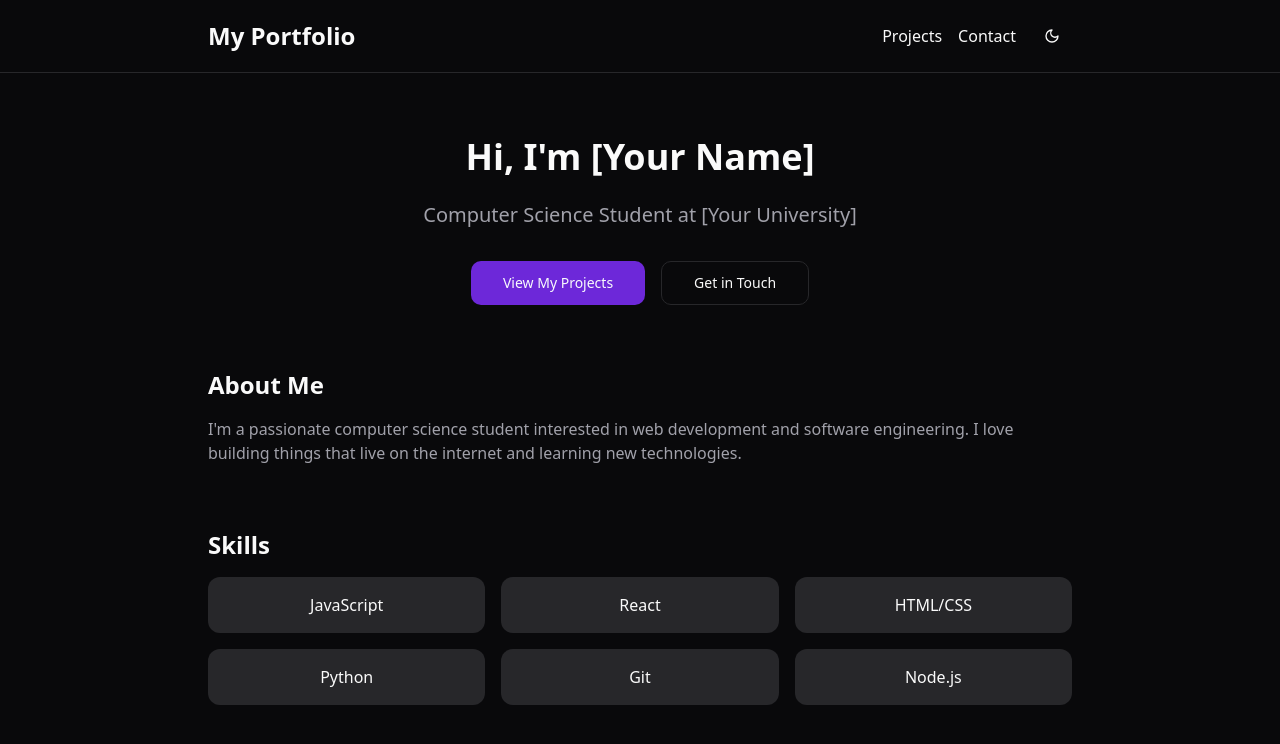
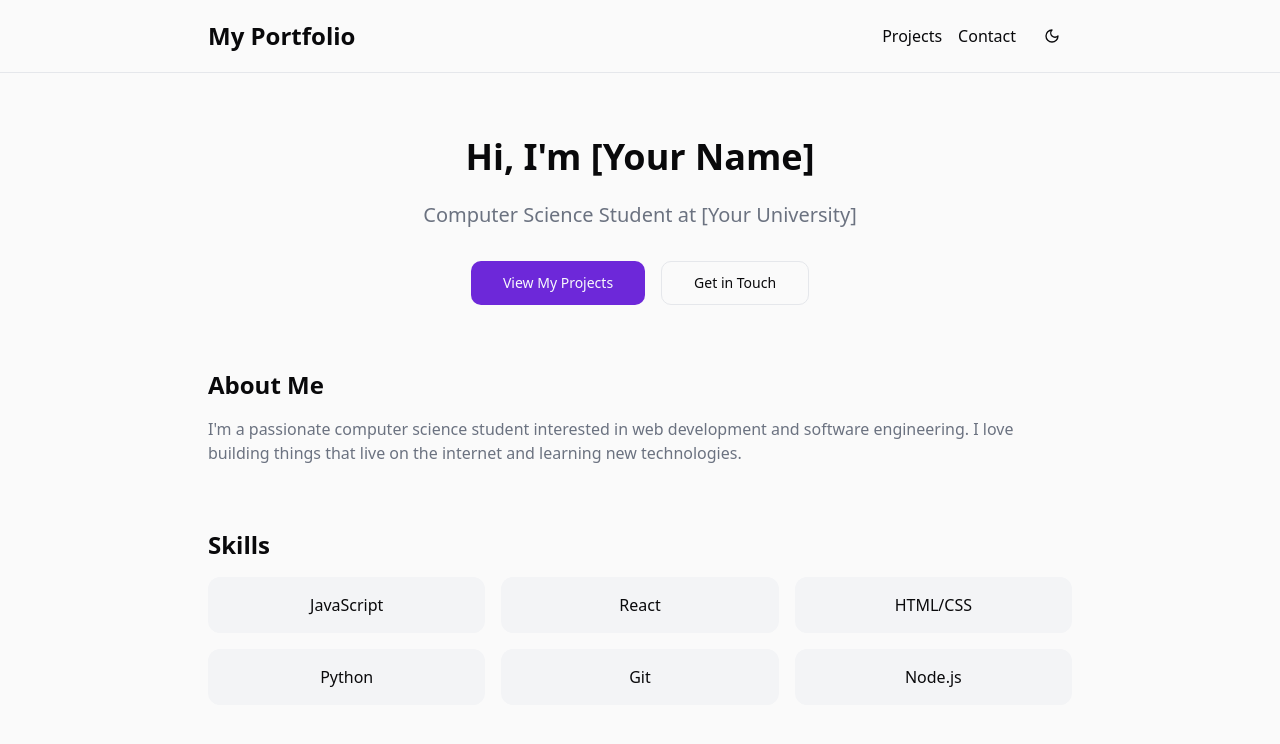
Before and after one commit to alumnisphere2025/alumnisphere-87, a React (Vite) app: page /home in a window 1280 px wide. Shown: the top 744 px of the page. Built offline with nearby package versions, Linux system fonts and the light colour scheme.

Commit message:
Fix: Improve theme contrast
Adjust theme contrast for better visibility in dark and light modes.

```diff
--- a/src/index.css
+++ b/src/index.css
@@ -1,41 +1,44 @@
+
 @tailwind base;
 @tailwind components;
 @tailwind utilities;
 
 @layer base {
   :root {
-    --background: 240 10% 3.9%;
-    --foreground: 0 0% 98%;
+    /* Light mode colors */
+    --background: 0 0% 98%;
+    --foreground: 240 10% 3.9%;
 
-    --card: 240 10% 3.9%;
-    --card-foreground: 0 0% 98%;
+    --card: 0 0% 100%;
+    --card-foreground: 240 10% 3.9%;
 
-    --popover: 240 10% 3.9%;
-    --popover-foreground: 0 0% 98%;
+    --popover: 0 0% 100%;
+    --popover-foreground: 240 10% 3.9%;
 
     --primary: 263.4 70% 50.4%;
     --primary-foreground: 210 40% 98%;
 
-    --secondary: 240 3.7% 15.9%;
-    --secondary-foreground: 0 0% 98%;
+    --secondary: 220 14.3% 95.9%;
+    --secondary-foreground: 220.9 39.3% 11%;
 
-    --muted: 240 3.7% 15.9%;
-    --muted-foreground: 240 5% 64.9%;
+    --muted: 220 14.3% 95.9%;
+    --muted-foreground: 220 8.9% 46.1%;
 
-    --accent: 240 3.7% 15.9%;
-    --accent-foreground: 0 0% 98%;
+    --accent: 220 14.3% 95.9%;
+    --accent-foreground: 220.9 39.3% 11%;
 
-    --destructive: 0 62.8% 30.6%;
-    --destructive-foreground: 0 0% 98%;
+    --destructive: 0 84.2% 60.2%;
+    --destructive-foreground: 210 40% 98%;
 
-    --border: 240 3.7% 15.9%;
-    --input: 240 3.7% 15.9%;
-    --ring: 240 4.9% 83.9%;
+    --border: 220 13% 91%;
+    --input: 220 13% 91%;
+    --ring: 262.1 83.3% 57.8%;
 
     --radius: 0.75rem;
   }
 
   .dark {
+    /* Dark mode colors */
     --background: 240 10% 3.9%;
     --foreground: 0 0% 98%;
 
@@ -81,6 +84,18 @@
   100% { transform: translateY(0px); }
 }
 
+@keyframes floatDark {
+  0% { transform: translateY(0px); filter: drop-shadow(0 0 8px rgba(148,0,255,0.3)); }
+  50% { transform: translateY(-10px); filter: drop-shadow(0 0 15px rgba(148,0,255,0.5)); }
+  100% { transform: translateY(0px); filter: drop-shadow(0 0 8px rgba(148,0,255,0.3)); }
+}
+
+@keyframes floatLight {
+  0% { transform: translateY(0px); filter: drop-shadow(0 0 10px rgba(70,126,255,0.3)); }
+  50% { transform: translateY(-10px); filter: drop-shadow(0 0 15px rgba(70,126,255,0.5)); }
+  100% { transform: translateY(0px); filter: drop-shadow(0 0 10px rgba(70,126,255,0.3)); }
+}
+
 @keyframes fadeSlideIn {
   from {
     opacity: 0;
@@ -94,6 +109,14 @@
 
 .animate-float {
   animation: float 3s ease-in-out infinite;
+}
+
+.dark .animate-float {
+  animation: floatDark 3s ease-in-out infinite;
+}
+
+:root:not(.dark) .animate-float {
+  animation: floatLight 3s ease-in-out infinite;
 }
 
 .animate-fade-slide-in {
@@ -111,26 +134,94 @@
 .stagger-animation > *:nth-child(4) { animation-delay: 0.4s; }
 .stagger-animation > *:nth-child(5) { animation-delay: 0.5s; }
 
-.glass-card {
-  @apply bg-black/40 dark:bg-slate-900/40 backdrop-blur-md border border-violet-500/20 shadow-[0_8px_32px_rgba(148,0,255,0.1)] hover:shadow-[0_8px_32px_rgba(148,0,255,0.2)] transition-all duration-300;
+/* Dark mode specific styles */
+.dark .glass-card {
+  @apply bg-black/40 backdrop-blur-md border border-violet-500/20 shadow-[0_8px_32px_rgba(148,0,255,0.1)] hover:shadow-[0_8px_32px_rgba(148,0,255,0.2)] transition-all duration-300;
 }
 
-.premium-gradient {
-  @apply bg-gradient-to-r from-violet-600 to-violet-400 dark:from-violet-700 dark:to-violet-500;
+.dark .premium-gradient {
+  @apply bg-gradient-to-r from-violet-600 to-violet-400;
 }
 
-.text-gradient {
-  @apply bg-gradient-to-r from-violet-400 via-fuchsia-400 to-violet-400 dark:from-violet-500 dark:via-fuchsia-500 dark:to-violet-500 bg-clip-text text-transparent;
+.dark .text-gradient {
+  @apply bg-gradient-to-r from-violet-400 via-fuchsia-400 to-violet-400 bg-clip-text text-transparent;
 }
 
-.light-card {
+.dark .light-card {
   @apply bg-gradient-to-br from-violet-900/10 to-violet-800/5 shadow-lg hover:shadow-xl transition-all duration-300 border border-violet-500/10;
 }
 
-.light-hover {
+.dark .light-hover {
   @apply hover:bg-violet-900/10 transition-colors duration-200;
 }
 
-.light-border {
+.dark .light-border {
   @apply border border-violet-400/20;
 }
+
+/* Light mode specific styles */
+:root:not(.dark) .glass-card {
+  @apply bg-white/70 backdrop-blur-md border border-blue-300/30 shadow-[0_8px_32px_rgba(70,126,255,0.1)] hover:shadow-[0_8px_32px_rgba(70,126,255,0.2)] transition-all duration-300;
+}
+
+:root:not(.dark) .premium-gradient {
+  @apply bg-gradient-to-r from-blue-500 to-blue-400;
+}
+
+:root:not(.dark) .text-gradient {
+  @apply bg-gradient-to-r from-blue-500 via-sky-400 to-blue-500 bg-clip-text text-transparent;
+}
+
+:root:not(.dark) .light-card {
+  @apply bg-gradient-to-br from-sky-50 to-blue-50 shadow-lg hover:shadow-xl transition-all duration-300 border border-blue-200/30;
+}
+
+:root:not(.dark) .light-hover {
+  @apply hover:bg-blue-50 transition-colors duration-200;
+}
+
+:root:not(.dark) .light-border {
+  @apply border border-blue-300/30;
+}
+
+/* Common dark/light box */
+.neo-box {
+  @apply rounded-xl transition-all duration-300;
+}
+
+/* Dark mode neo box */
+.dark .neo-box {
+  @apply bg-slate-900/70 border border-violet-500/20 shadow-[0_4px_20px_rgba(148,0,255,0.15)];
+}
+
+/* Light mode neo box */
+:root:not(.dark) .neo-box {
+  @apply bg-white/90 border border-blue-200/50 shadow-[0_4px_20px_rgba(70,126,255,0.12)];
+}
+
+/* Header styles */
+.dark .header-bg {
+  @apply bg-black/40 border-b border-violet-500/20;
+}
+
+:root:not(.dark) .header-bg {
+  @apply bg-white/80 border-b border-blue-200/50;
+}
+
+/* Features section background */
+.dark .features-bg {
+  @apply bg-black/20;
+}
+
+:root:not(.dark) .features-bg {
+  @apply bg-gray-50/80;
+}
+
+/* Footer styles */
+.dark .footer-bg {
+  @apply bg-black/20 border-t border-violet-500/20;
+}
+
+:root:not(.dark) .footer-bg {
+  @apply bg-gray-50/80 border-t border-blue-200/50;
+}
--- a/src/pages/Index.tsx
+++ b/src/pages/Index.tsx
@@ -1,3 +1,4 @@
+
 import { Link } from "react-router-dom";
 import { Button } from "@/components/ui/button";
 import { useTheme } from "@/contexts/ThemeContext";
@@ -8,8 +9,8 @@ const Index = () => {
 
   return (
     <div className="min-h-screen flex flex-col bg-background">
-      {/* Navbar with neon glass effect */}
-      <header className="sticky top-0 z-50 backdrop-blur-md bg-black/40 border-b border-violet-500/20">
+      {/* Navbar with theme-specific glass effect */}
+      <header className="sticky top-0 z-50 backdrop-blur-md header-bg">
         <div className="container mx-auto px-4 py-4 flex justify-between items-center">
           <div className="flex items-center">
             <h1 className="text-2xl font-bold text-gradient">
@@ -36,7 +37,7 @@ const Index = () => {
         </div>
       </header>
 
-      {/* Hero Section with enhanced neon animations */}
+      {/* Hero Section with enhanced theme-specific animations */}
       <section className="container mx-auto px-4 py-16 md:py-24 flex flex-col md:flex-row items-center">
         <div className="md:w-1/2 mb-8 md:mb-0 animate-fade-slide-in">
           <h2 className="text-4xl md:text-5xl font-bold mb-6 leading-tight text-gradient">
@@ -61,8 +62,8 @@ const Index = () => {
         </div>
         <div className="md:w-1/2 flex justify-center animate-float">
           <div className="relative w-full max-w-md">
-            <div className="absolute -top-4 -left-4 w-72 h-72 bg-violet-600/20 rounded-full filter blur-3xl opacity-70 z-0 animate-pulse"></div>
-            <div className="absolute -bottom-8 -right-8 w-72 h-72 bg-fuchsia-600/20 rounded-full filter blur-3xl opacity-70 z-0 animate-pulse"></div>
+            <div className="absolute -top-4 -left-4 w-72 h-72 bg-primary/20 rounded-full filter blur-3xl opacity-70 z-0 animate-pulse"></div>
+            <div className="absolute -bottom-8 -right-8 w-72 h-72 bg-primary/20 rounded-full filter blur-3xl opacity-70 z-0 animate-pulse"></div>
             <img
               src="https://images.unsplash.com/photo-1523580494863-6f3031224c94?ixlib=rb-1.2.1&auto=format&fit=crop&w=1350&q=80"
               alt="Alumni and students networking"
@@ -72,8 +73,8 @@ const Index = () => {
         </div>
       </section>
 
-      {/* Features Section with neon cards */}
-      <section className="bg-black/20 dark:bg-secondary/20 py-16">
+      {/* Features Section with theme-specific cards */}
+      <section className="features-bg py-16">
         <div className="container mx-auto px-4">
           <h2 className="text-3xl font-bold text-center mb-12 text-gradient">Platform Features</h2>
           <div className="grid grid-cols-1 md:grid-cols-2 lg:grid-cols-3 gap-8 stagger-animation">
@@ -119,9 +120,9 @@ const Index = () => {
         </div>
       </section>
 
-      {/* Call to Action with enhanced neon glass effect */}
+      {/* Call to Action with enhanced theme-specific glass effect */}
       <section className="container mx-auto px-4 py-16">
-        <div className="glass-card rounded-xl p-8 md:p-12 text-center animate-fade-slide-in">
+        <div className="glass-card neo-box rounded-xl p-8 md:p-12 text-center animate-fade-slide-in">
           <h2 className="text-3xl font-bold mb-4 text-gradient">Ready to Join AlumniSphere?</h2>
           <p className="text-lg mb-8 max-w-2xl mx-auto text-muted-foreground">
             Whether you're an alumni looking to give back or a student seeking guidance,
@@ -129,12 +130,12 @@ const Index = () => {
           </p>
           <div className="flex flex-col sm:flex-row justify-center space-y-4 sm:space-y-0 sm:space-x-4">
             <Link to="/signup">
-              <Button size="lg" className="w-full sm:w-auto">
+              <Button size="lg" className="w-full sm:w-auto premium-gradient text-white">
                 Create Account
               </Button>
             </Link>
             <Link to="/login">
-              <Button size="lg" variant="outline" className="w-full sm:w-auto">
+              <Button size="lg" variant="outline" className="w-full sm:w-auto light-border">
                 Sign In
               </Button>
             </Link>
@@ -142,12 +143,12 @@ const Index = () => {
         </div>
       </section>
 
-      {/* Footer with neon border */}
-      <footer className="mt-auto border-t border-violet-500/20 bg-black/20 dark:bg-secondary/20">
+      {/* Footer with theme-specific border */}
+      <footer className="mt-auto footer-bg">
         <div className="container mx-auto px-4 py-8">
           <div className="flex flex-col md:flex-row justify-between items-center">
             <div className="mb-4 md:mb-0">
-              <h1 className="text-xl font-bold">AlumniSphere</h1>
+              <h1 className="text-xl font-bold text-gradient">AlumniSphere</h1>
               <p className="text-sm text-muted-foreground">Connecting alumni and students for success</p>
             </div>
             <div className="flex space-x-6">
```
